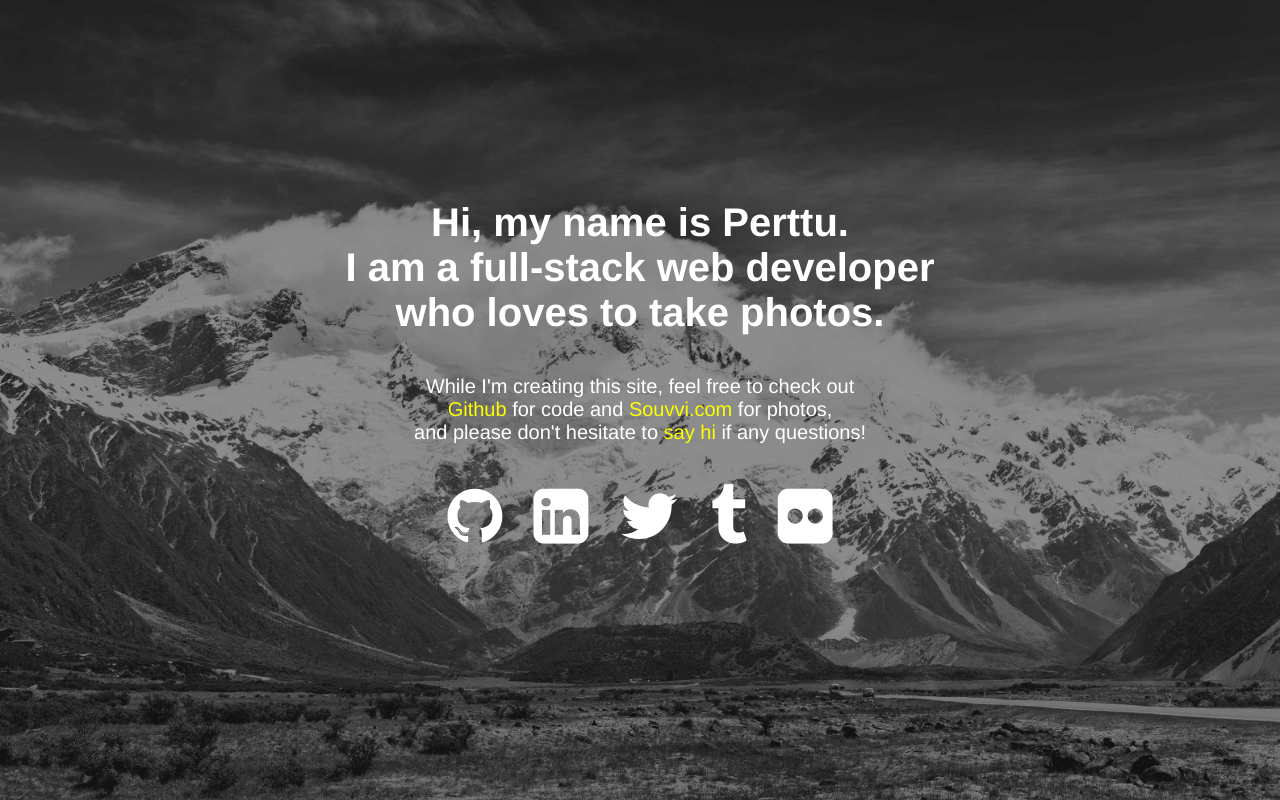
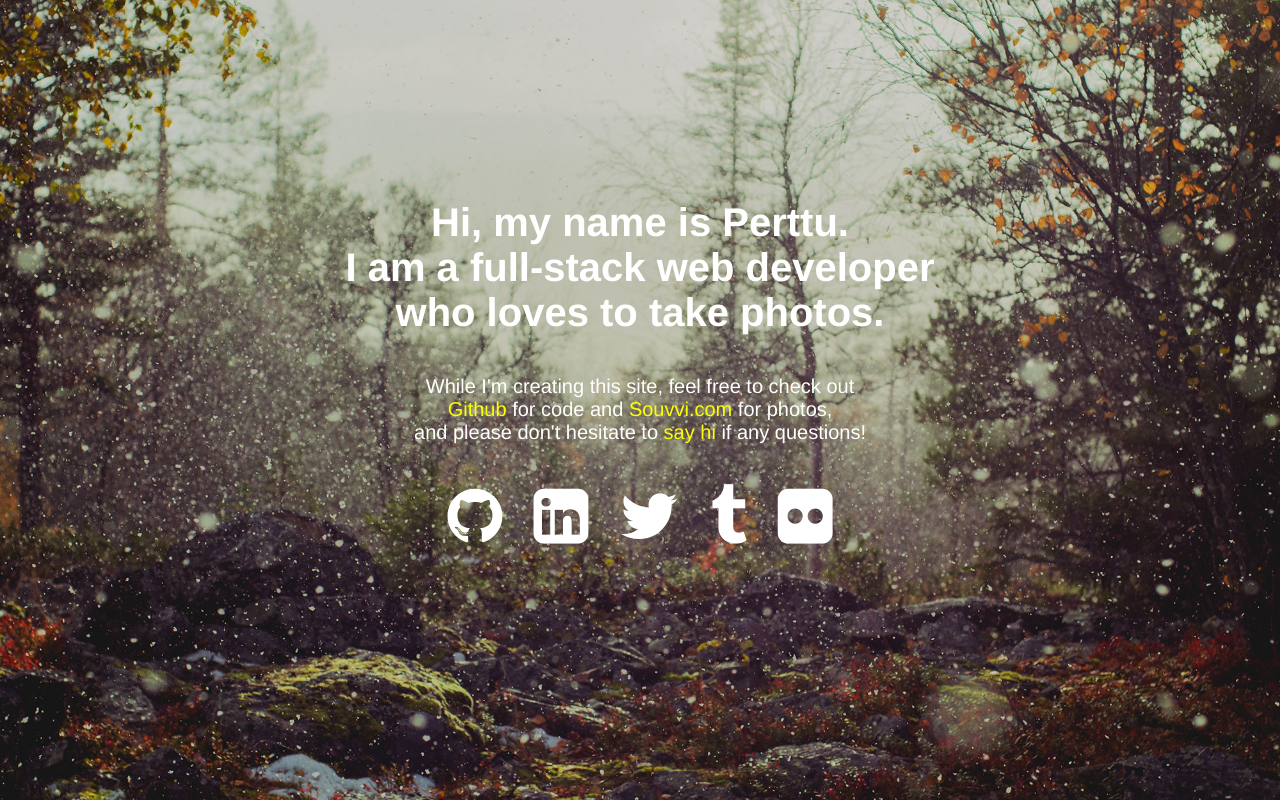
Before and after one commit to ristinolla/ristinolla, a website: page index.html in a window 1280 px wide. Drawn offline with Linux system fonts and the light colour scheme.

Commit message:
update photo

```diff
--- a/assets/css/perttu.css
+++ b/assets/css/perttu.css
@@ -25,7 +25,7 @@ body {
   padding: 0;
   height: 100%;
   background: #555;
-  background-image: url('../img/nz_1000h.jpg');
+  background-image: url('../img/lumisade_1000h.jpg');
   background-size: cover;
   background-repeat: no-repeat;
   background-position: center center;
@@ -35,7 +35,7 @@ body {
 }
 @media (min-width: 740px) {
   body {
-    background-image: url('../img/nz_2000h.jpg');
+    background-image: url('../img/lumisade.jpg');
   }
 }
 @media (min-width: 600px) {
--- a/src/less/main.less
+++ b/src/less/main.less
@@ -24,13 +24,13 @@ body {
   height: 100%;
   background: #555;
 
-  background-image: url('../img/nz_1000h.jpg');
+  background-image: url('../img/lumisade_1000h.jpg');
   background-size: cover;
   background-repeat: no-repeat;
   background-position: center center;
 
   @media (min-width : 740px )  {
-    background-image: url('../img/nz_2000h.jpg');
+    background-image: url('../img/lumisade.jpg');
   }
 
 
```
Also changed, not shown: assets/css/perttu.min.css, assets/img/lumisade.jpg (added), assets/img/lumisade_1000h.jpg (added), assets/js/perttu.libs.min.js, assets/js/perttu.min.js, build/css/perttu.css.
